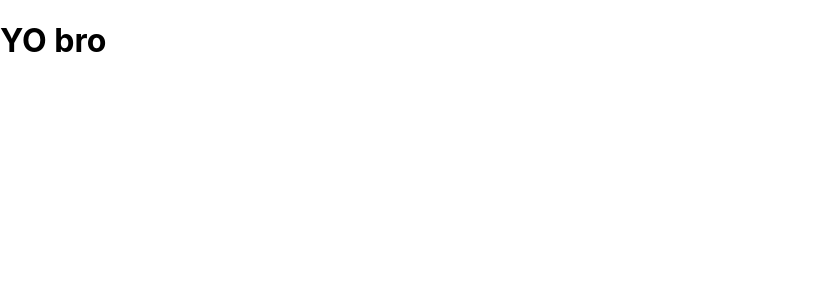
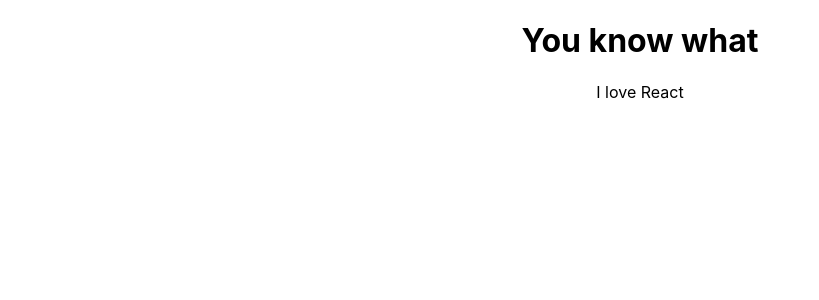
Before and after one commit to rgbdust/React-2, a React (Create React App) app: page / in a window 1280 px wide. Shown: the top 300 px of the page, without its empty margins (0-819 px from the left). Built offline with nearby package versions, Linux system fonts and the light colour scheme.

Commit message:
feat: update App component content and adjust corresponding unit test expectations

```diff
--- a/src/App.js
+++ b/src/App.js
@@ -2,9 +2,14 @@
 import './App.css';
 
 function App() {
-  const jsx = <h1>YO bro</h1>
-  return jsx
+  const test = ["React", "js", "software"]
+  return (
 
+    <div className="App">
+      <h1>You know what</h1>
+      <p>I love {test[0]}</p>
+    </div>
+  );
 }
 
 export default App;
```
Also changed, not shown: 1 other file (tests, documents, lock files or other folders).
